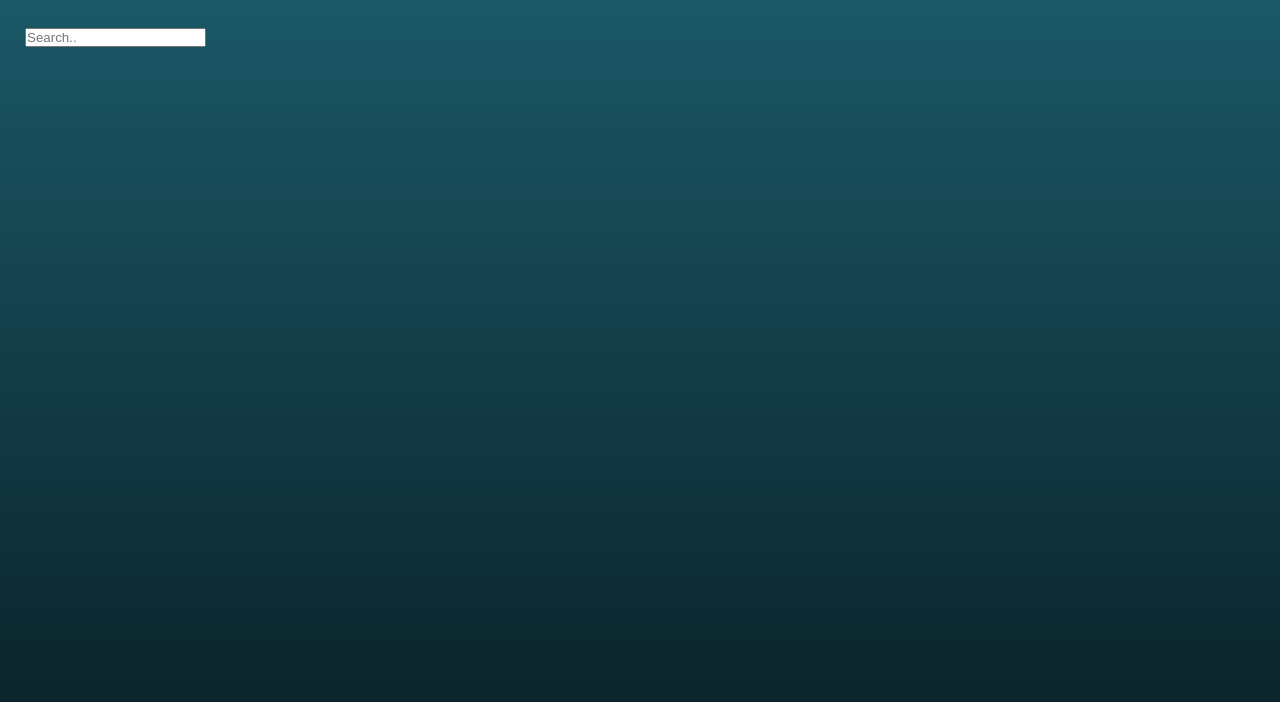
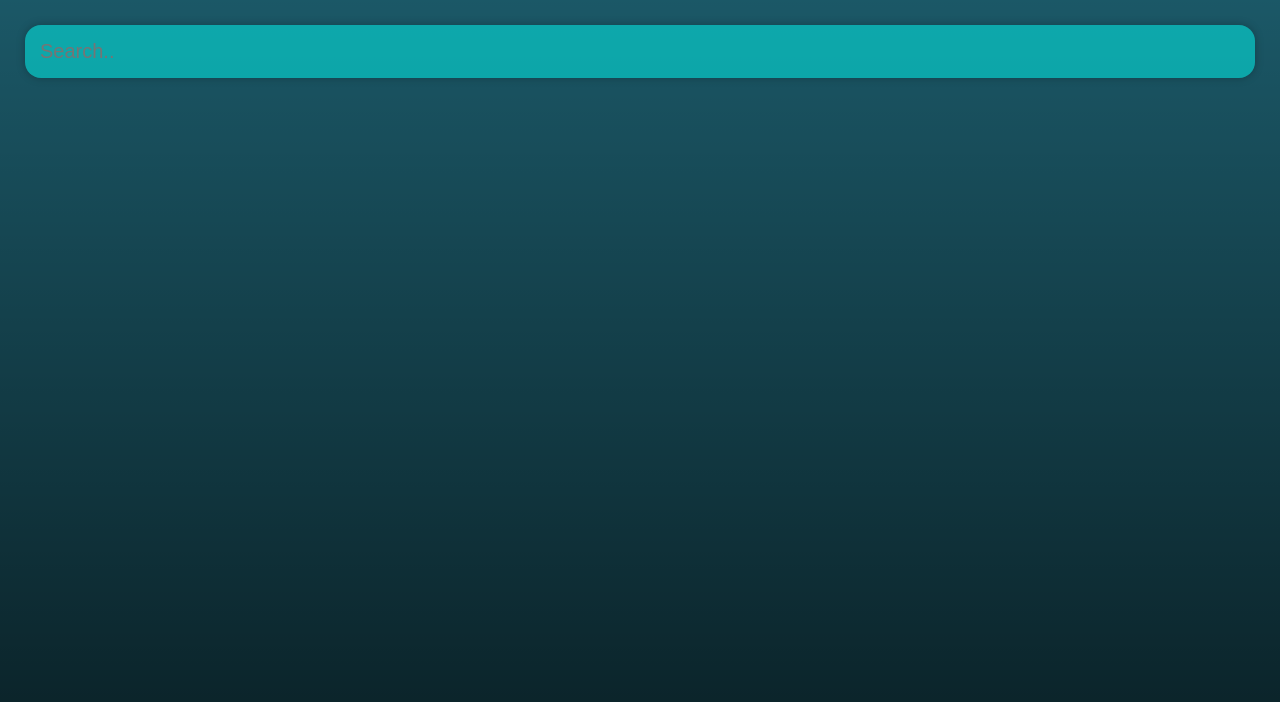
Before and after one commit to Scarecrow2905/WeatherApp, a Vue app: page / in a window 1280 px wide. Shown: the top 702 px of the page. Built offline with nearby package versions, Linux system fonts and the light colour scheme.

Commit message:
Chore: Fixed small issued with search bar and temp text size

```diff
--- a/src/components/WeatherCard.vue
+++ b/src/components/WeatherCard.vue
@@ -4,7 +4,7 @@
 <template>
 	<div id="app">
 		<main>
-			<div class="searh-box">
+			<div class="search-box">
 				<input
 					type="text"
 					class="search-bar"
@@ -148,7 +148,7 @@ main {
 
 	box-shadow: 0px 0px 8px rgba(0, 0, 0, 0.25);
 	background-color: rgba(0, 250, 241, 0.5);
-	border-radius: 0px 16px 0px 16px;
+	border-radius: 16px 16px 16px 16px;
 	transition: 0.4s;
 }
 
@@ -182,7 +182,7 @@ main {
 	display: inline-block;
 	padding: 10px 25px;
 	color: #fff;
-	font-size: 102px;
+	font-size: 50px;
 	font-weight: 900;
 
 	text-shadow: 3px 6px rgba(0, 0, 0, 0.25);
```
